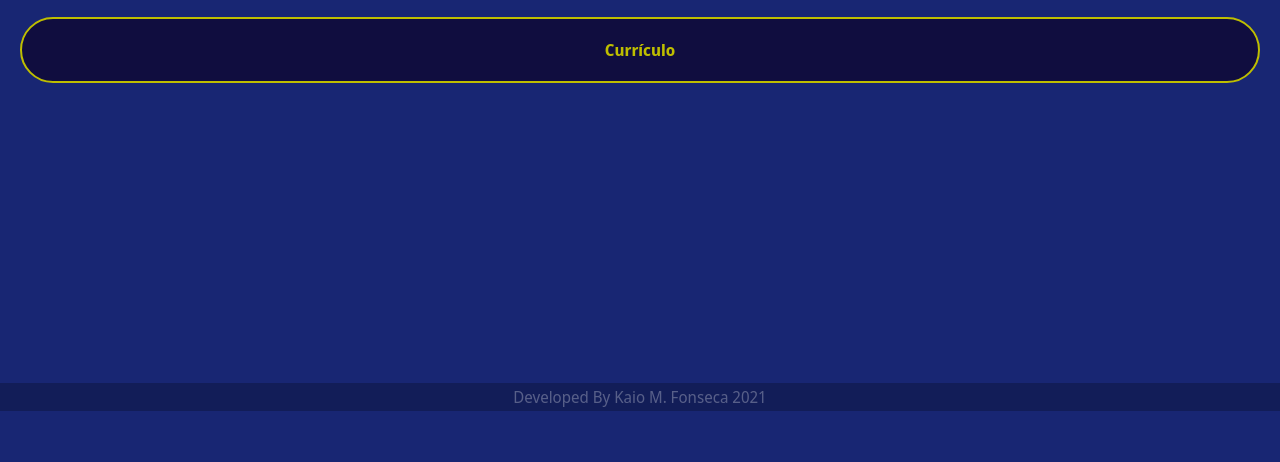
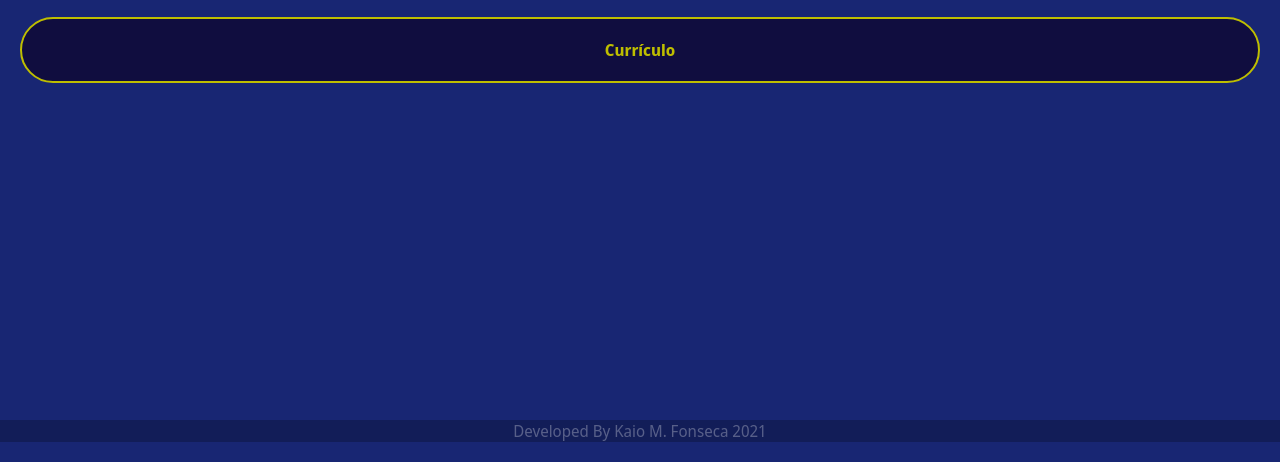
Before and after one commit to kaiofsca/kaiofsca.github.io, a plain HTML site: page index.html in a window 1280 px wide. Shown: the part 358-820 px from the top of the page. Drawn offline with Linux system fonts and the light colour scheme.

Commit message:
Add files via upload

```diff
--- a/css/style.css
+++ b/css/style.css
@@ -4,7 +4,7 @@
 }
 
 html, body {
-    height: 100%;
+    min-height: 100%;
 }
 
 body {
@@ -27,6 +27,7 @@ h1 {
     font-size: 24px;
     margin-bottom: -10px;
     margin-top: 8px;
+
 }
 
 h2 {
@@ -80,8 +81,11 @@ h2 {
 
 .footer {
     text-align: center;
-    margin-top: 300px;
     color: rgba(255, 255, 255, 0.295);
     background-color: rgba(0, 0, 0, 0.24);
     padding: 3px 0;
+    width: 100%;
+    position: absolute;
+    bottom: 0;
+    line-height: 100%;
 }
```
